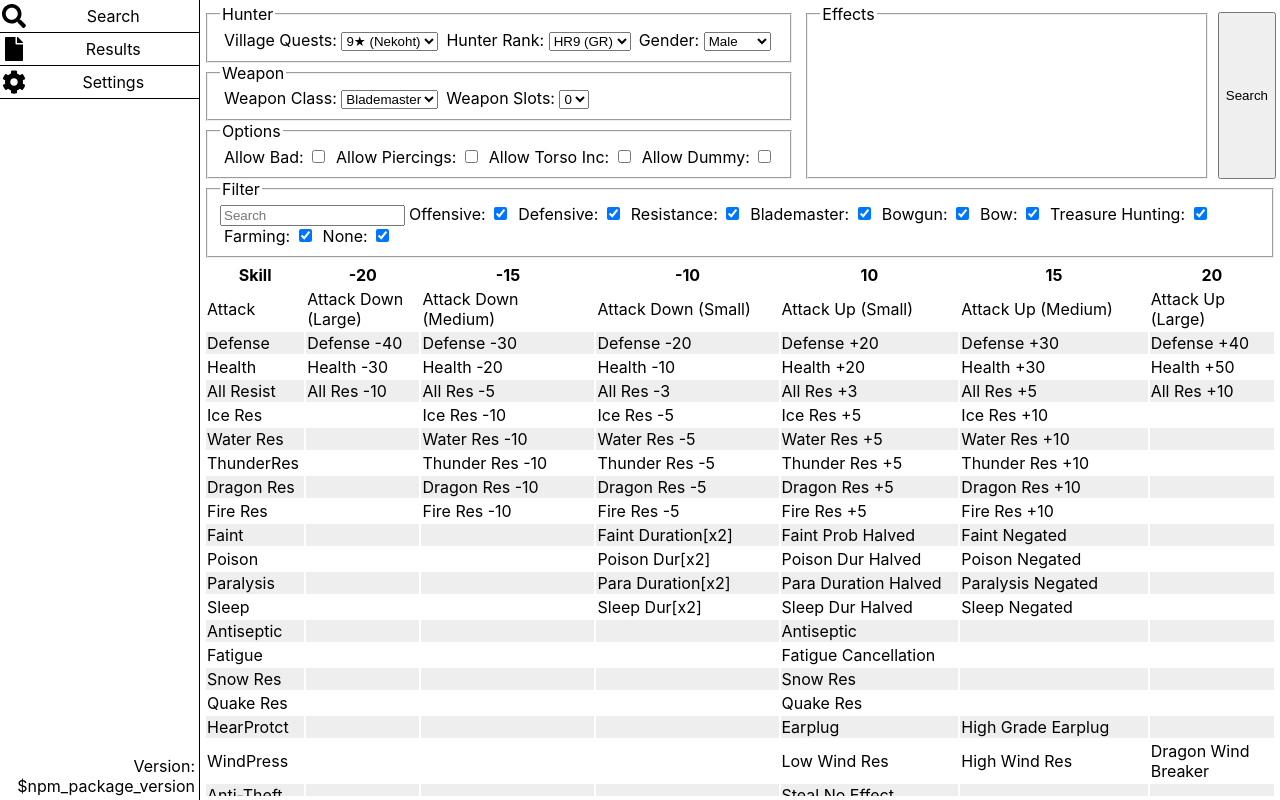
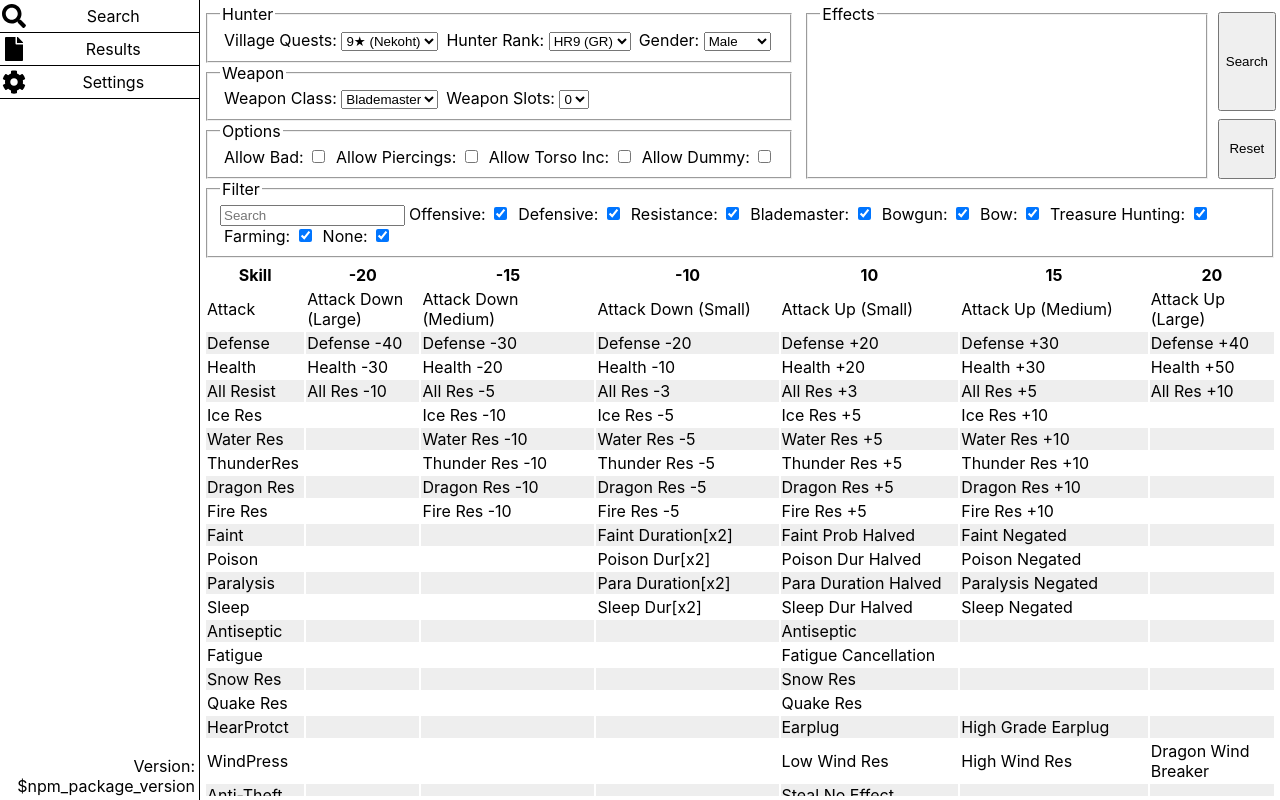
Before and after one commit to Delph/bass, a React (Create React App) app: page / in a window 1280 px wide. Built offline with nearby package versions, Linux system fonts and the light colour scheme.

Commit message:
search reset button

```diff
--- a/src/css/screens/Search.module.css
+++ b/src/css/screens/Search.module.css
@@ -71,11 +71,24 @@
   cursor: pointer;
 }
 
-.button
+.buttons
+{
+  display: flex;
+  flex-direction: column;
+  height: 100%;
+}
+
+.start
 {
   margin-top: 8px;
+  flex-grow: 1;
 }
 
+.reset
+{
+  height: 60px;
+  margin-top: 8px;
+}
 
 /* table */
 .tableContainer
--- a/src/screens/Search.jsx
+++ b/src/screens/Search.jsx
@@ -226,7 +226,10 @@ function Search(props) {
           <legend>Effects</legend>
           {search.effects.map((e, i) => <EffectItem key={i} effect={e} remove={() => remove_effect(e.skill)}/>)}
         </fieldset>
-        <input className={style.button} type="button" value="Search" onClick={() => start(props)}/>
+        <div className={style.buttons}>
+          <input className={style.start} type={'button'} value={'Search'} onClick={() => start(props)}/>
+          <input className={style.reset} type={'button'} value={'Reset'} onClick={reset}/>
+        </div>
       </div>
       <fieldset>
         <legend>Filter</legend>
@@ -256,6 +259,7 @@ const mapDispatchToProps = dispatch => {
         clear: () => dispatch({type: 'clear'}),
         remove_effect: e => dispatch({type: 'remove_effect', payload: e}),
 
+        reset: e => dispatch({type: 'reset'}),
         set_filter: e => dispatch({type: 'filter', payload: {category: e.target.name, value: e.target.checked}})
     };
 };
--- a/src/store.js
+++ b/src/store.js
@@ -38,6 +38,8 @@ function search(state = {
       return {...state, effects: [...state.effects, action.payload]};
     case 'remove_effect':
       return {...state, effects: state.effects.filter(e => e.skill !== action.payload)};
+    case 'reset':
+      return {...state, vr: 9, hr: 9, gender: 1, class: 1, slots: 0, allow_bad: false, allow_piercings: false, allow_torsoinc: false, allow_dummy: false, effects: []};
     default:
       return state;
   }
```
